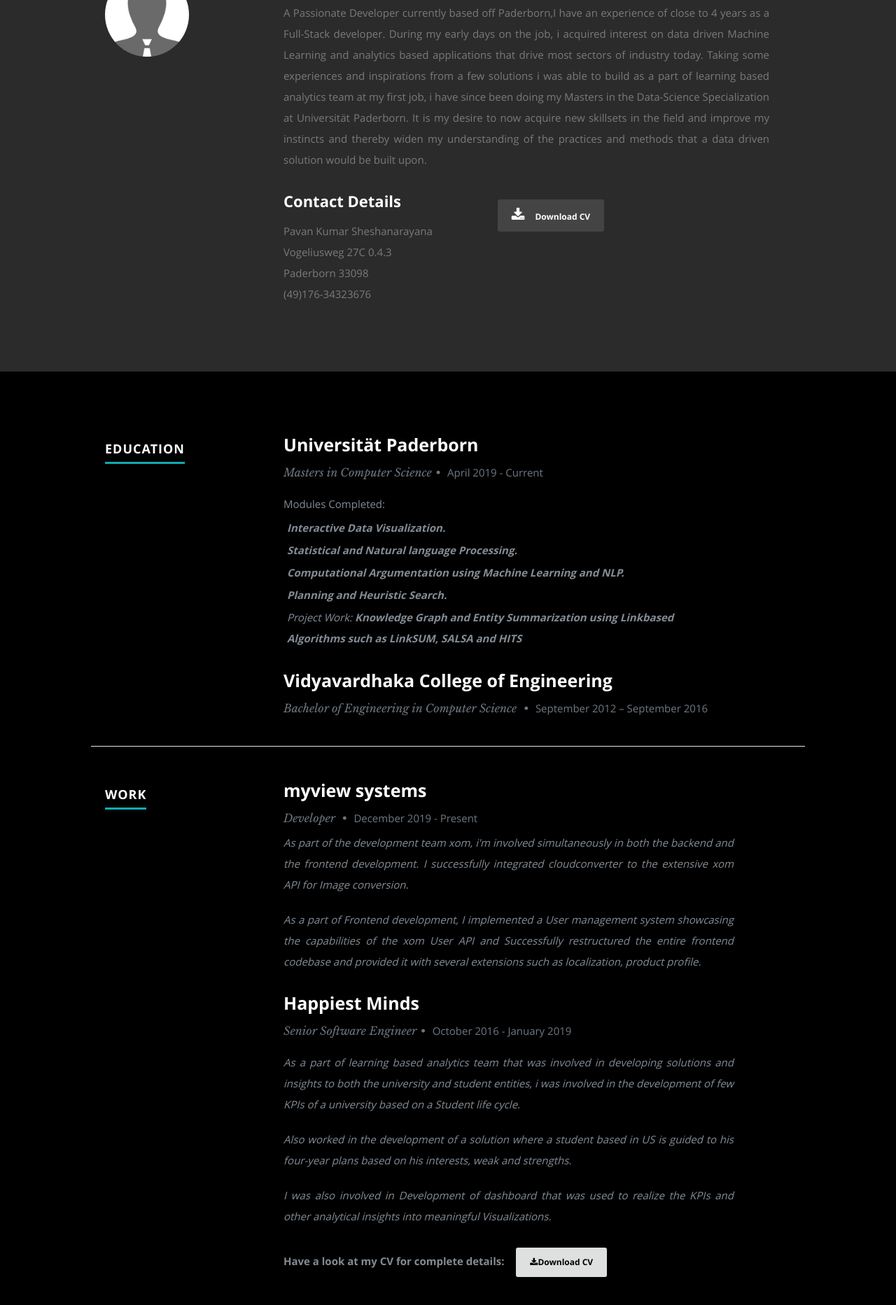
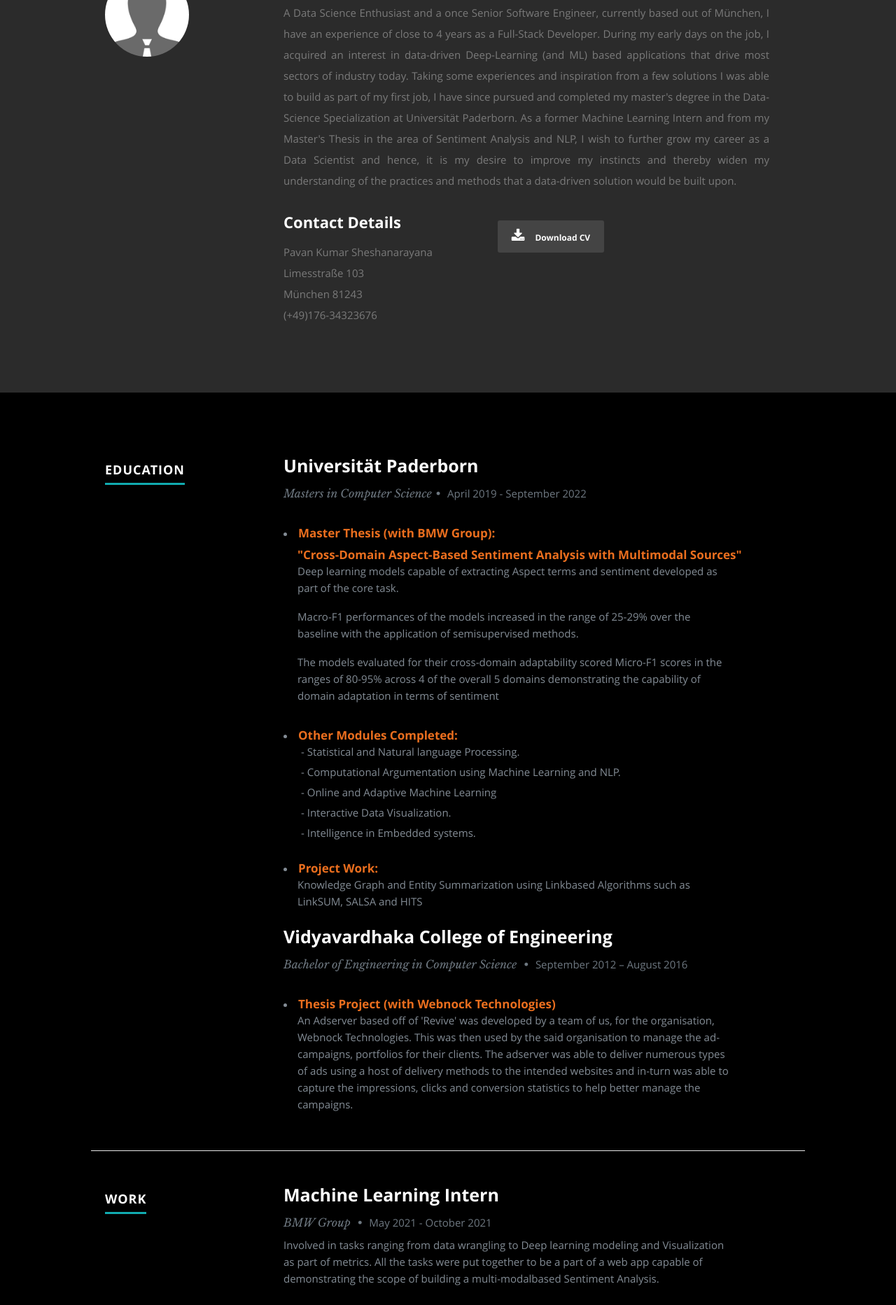
Before and after one commit to Pavansid94/home, a plain HTML site: page index.html in a window 1280 px wide. Shown: the part 935-2800 px from the top of the page at 70% size. Drawn offline with nearby package versions, Linux system fonts and the light colour scheme.

Commit message:
updated cv

```diff
--- a/css/layout.css
+++ b/css/layout.css
@@ -242,7 +242,7 @@ ul#nav li.current a { color: #F06000; }
    overflow: hidden;
 }
 
-#resume a, #resume a:visited  { color: #11ABB0; }
+#resume a, #resume a:visited  { color: #ea6516; }
 #resume a:hover, #resume a:focus { color: #313131; }
 
 #resume h1 {
--- a/index.html
+++ b/index.html
@@ -65,9 +65,9 @@
          <ul id="nav" class="nav">
             <li class="current"><a class="smoothscroll" href="#home">Home</a></li>
             <li><a class="smoothscroll" href="#about">About</a></li>
-	         <li><a class="smoothscroll" href="#resume">CV</a></li>
-            <li><a class="smoothscroll" href="#portfolio">Works</a></li>
-            <li><a class="smoothscroll" href="#contact">Contact</a></li>
+	         <li><a class="smoothscroll" href="#resume">Education & Qualifications</a></li>
+            <li><a class="smoothscroll" href="#portfolio">Other Works</a></li>
+            <li><a class="smoothscroll" href="#contact">Contact Info</a></li>
          </ul> <!-- end #nav -->
 
       </nav> <!-- end #nav-wrap -->
@@ -75,7 +75,7 @@
       <div class="row banner">
          <div class="banner-text">
             <h1 class="responsive-headline"> Pavan Kumar Sheshanarayana</h1>
-            <h3>I'm a <span>Full-Stack developer</span>, <span>with an eye</span> and <span>passion</span> for creating data driven learning based applications. Let's <a class="smoothscroll" href="#about">start scrolling</a>
+            <h3>I'm a <span>Budding Data Science Enthusiast</span>, <span>with an eye</span> and <span>passion</span> for creating data driven learning based applications. Let's <a class="smoothscroll" href="#about">start scrolling</a>
             and learn more <a class="smoothscroll" href="#about">about me</a>.</h3>
             <hr />
             <ul class="social">
@@ -108,7 +108,7 @@
 
             <h2>About Me</h2>
 
-            <p style="text-align: justify;">A Passionate Developer currently based off Paderborn,I have an experience of close to 4 years as a Full-Stack developer. During my early days on the job, i acquired interest on data driven Machine Learning and analytics based applications that drive most sectors of industry today. Taking some experiences and inspirations from a few solutions i was able to build as a part of learning based analytics team at my first job, i have since been doing my Masters in the Data-Science Specialization at Universität Paderborn. It is my desire to now acquire new skillsets in the field and improve my instincts and thereby widen my understanding of the practices and methods that a data driven solution would be built upon.
+            <p style="text-align: justify;">A Data Science Enthusiast and a once Senior Software Engineer, currently based out of München, I have an experience of close to 4 years as a Full-Stack Developer. During my early days on the job, I acquired an interest in data-driven Deep-Learning (and ML) based applications that drive most sectors of industry today. Taking some experiences and inspiration from a few solutions I was able to build as part of my first job, I have since pursued and completed my master's degree in the Data-Science Specialization at Universität Paderborn. As a former Machine Learning Intern and from my Master's Thesis in the area of Sentiment Analysis and NLP, I wish to further grow my career as a Data Scientist and hence, it is my desire to improve my instincts and thereby widen my understanding of the practices and methods that a data-driven solution would be built upon.
             </p>
 
             <div class="row">
@@ -118,9 +118,9 @@
                   <h2>Contact Details</h2>
 					   <p class="address">
 						   Pavan Kumar Sheshanarayana<br>
-						   Vogeliusweg 27C 0.4.3 <br>
-						   Paderborn 33098<br>
-						   <span>(49)176-34323676</span>
+						   Limesstraße 103 <br>
+						   München 81243<br>
+						   <span>(+49)176-34323676</span>
 					   </p>
 
                </div>
@@ -159,21 +159,43 @@
                <div class="twelve columns">
 
                   <h3>Universität Paderborn</h3>
-                  <p class="info">Masters in Computer Science<span>&bull;</span> <em class="date">April 2019 - Current</em></p>
+                  <p class="info">Masters in Computer Science<span>&bull;</span> <em class="date">April 2019 - September 2022</em></p>
 
-                  <p>
-                  Modules Completed:
-				  <ul style="margin-top:-25px">
+				  <p>
+				  <li><b><span style="font-size: 17px;color: #ea6e1e;">Master Thesis (with BMW Group):<br><span style="margin-left:20px;white-space: nowrap">"Cross-Domain Aspect-Based Sentiment Analysis with Multimodal Sources" </span></span></b></li>
+				  <ul style="margin-top:-10px">
 				  <div style="margin-left:5px">
-					<li><b><i>Interactive Data Visualization.</i></b></li>
-					<li><b><i>Statistical and Natural language Processing.</i></b></li>
-					<li><b><i>Computational Argumentation using Machine Learning and NLP.</b></li>
-					<li><b><i>Planning and Heuristic Search.</i></b></li>
-					<li>Project Work: <b><i>Knowledge Graph and Entity Summarization using Linkbased Algorithms such as LinkSUM, SALSA and HITS</b></i></li>
+				  <li style="margin-top:5px;line-height: 18pt;display: flex;text-align: left;margin-left:15px;"><span>Deep learning models capable of extracting Aspect terms and
+				  sentiment developed as part of the core task.</span></li>
+				  <br>
+				  <li style="margin-top:-15px;line-height: 18pt;display: flex;text-align: left;margin-left:15px;">Macro-F1 performances of the models increased in the range of 25-29% over the baseline with the application of semisupervised methods.</li>
+				  <br>
+				  <li style="margin-top:-15px;line-height: 18pt;display: flex;text-align: left;margin-left:15px;">The models evaluated for their cross-domain adaptability scored Micro-F1 scores in the ranges of 80-95% across 4 of the overall 5 domains demonstrating the capability of domain adaptation in terms of sentiment</li>
 					</div>
 					</ul>
-                  </p>
+				  <p>
 
+                  <li><b><span style="font-size: 17px;color:#ea6e1e;">
+                  Other Modules Completed:</span></b></li>
+				  <ul style="margin-top:-10px">
+				  <div style="margin-left:5px">
+					<li style="margin-top:5px;line-height: 18pt;text-indent:20px">- Statistical and Natural language Processing.</li>
+					<li style="margin-top:5px;line-height: 18pt;text-indent:20px">- Computational Argumentation using Machine Learning and NLP.</li>
+					<li style="margin-top:5px;line-height: 18pt;text-indent:20px">- Online and Adaptive Machine Learning
+					</li>
+					<li style="margin-top:5px;line-height: 18pt;text-indent:20px">- Interactive Data Visualization.</li>
+					<li style="margin-top:5px;line-height: 18pt;text-indent:20px">- Intelligence in Embedded systems.</li>
+					<!--<li style="margin-top:5px;line-height: 18pt;text-indent:20px"><i>- Project Work: <b><i>Knowledge Graph and Entity Summarization using Linkbased Algorithms such as LinkSUM, SALSA and HITS</b></i></li>-->
+					</div>
+					</ul>
+                  </li>
+
+				  <li><b><span style="font-size: 17px;color:#ea6e1e;">Project Work: </span></b></li>
+				  <ul style="margin-top:-10px">
+				  <div style="margin-left:5px">
+				  <li style="margin-top:5px;line-height: 18pt;display: flex;text-align: left;margin-left:15px;">Knowledge Graph and Entity Summarization using Linkbased Algorithms such as LinkSUM, SALSA and HITS</li>
+				  </div>
+			      </ul>
                </div>
 
             </div> <!-- item end -->
@@ -183,7 +205,16 @@
                <div class="twelve columns">
 
                   <h3>Vidyavardhaka College of Engineering</h3>
-                  <p class="info">Bachelor of Engineering in Computer Science <span>&bull;</span> <em class="date">September 2012 – September 2016</em></p>
+                  <p class="info">Bachelor of Engineering in Computer Science <span>&bull;</span> <em class="date">September 2012 – August 2016</em></p>
+
+				  <p>
+				  <li><b><span style="font-size: 17px;color:#ea6e1e;">Thesis Project (with Webnock Technologies)</span></b></li>
+				  <ul style="margin-top:-10px">
+				  <div style="margin-left:5px">
+				  <li style="margin-top:5px;line-height: 18pt;display: flex;text-align: left;margin-left:15px;"><span>An Adserver based off of 'Revive' was developed by a team of us, for the organisation, Webnock Technologies. This was then used by the said organisation to manage the ad-campaigns, portfolios for their clients. The adserver was able to deliver numerous types of ads using a host of delivery methods to the intended websites and in-turn was able to capture the impressions, clicks and conversion statistics to help better manage the campaigns.</span></li>
+					</div>
+					</ul>
+				  <p>
 
                </div>
 
@@ -204,20 +235,33 @@
 
          <div class="nine columns main-col">
 
+		 <div class="row item">
+
+               <div class="twelve columns">
+
+                  <h3>Machine Learning Intern</h3>
+                  <p class="info">BMW Group <span>&bull;</span> <em class="date">May 2021 - October 2021</em></p>
+
+                  <p style="margin-top:-10px;text-align: justify;line-height: 18pt;display: flex;text-align: left;">Involved in tasks ranging from data wrangling to Deep learning modeling and Visualization as part of metrics. All the tasks were put together to be a part of a web app capable of demonstrating the scope of building a multi-modalbased Sentiment Analysis.
+				  </p>
+				  <p style="margin-top:-10px;text-align: justify;display: flex;text-align: left;line-height: 18pt;">
+				  To analyze sentiment and recognize emotion as part of the above, two different models (NLP and Computer visionbased) from different modalities were trained and incorporated.
+				  </p>
+
+
+               </div>
+
+            </div> <!-- item end -->
+
             <div class="row item">
 
                <div class="twelve columns">
 
-                  <h3>myview systems</h3>
-                  <p class="info">Developer <span>&bull;</span> <em class="date">December 2019 - Present</em></p>
+                  <h3>Software Developer</h3>
+                  <p class="info">Myview systems <span>&bull;</span> <em class="date">December 2019 - April 2021</em></p>
 
-                  <p style="margin-top:-10px;text-align: justify;">
-
-				  As part of the development team xom, i'm involved simultaneously in both the backend and the frontend development. I successfully integrated cloudconverter to the extensive xom API for Image conversion.
-				  </p>
-				  <p style="margin-top:-10px;text-align: justify;">
-				  As a part of Frontend development, I implemented a User management system showcasing the capabilities of the xom User API and Successfully restructured the entire frontend codebase and provided it with 	several extensions such as localization, product profile.
-
+                  <p style="margin-top:-10px;text-align: justify;display: flex;text-align: left;line-height: 18pt;">
+                 	Worked as a full stack developer in integrating cloudconvert to the product 'xom' and was also involved in the maintenance of the xom API with simultaneous development of its client application.
 				  </p>
 
                </div>
@@ -228,17 +272,17 @@
 
                <div class="twelve columns">
 
-                  <h3>Happiest Minds</h3>
-                  <p class="info">Senior Software Engineer<span>&bull;</span> <em class="date">October 2016 - January 2019</em></p>
+                  <h3>Senior Software Engineer</h3>
+                  <p class="info">Happiest Minds<span>&bull;</span> <em class="date">October 2016 - January 2019</em></p>
 
-                  <p style="text-align: justify;">
-                   As a part of learning based analytics team that was involved in developing solutions and insights to both the university and student entities, i was involved in the development of few KPIs of a university based on a Student life cycle.
+                  <p style="text-align: justify;display: flex;text-align: left;line-height: 18pt;">
+                   Development of a few rich Key Performance Indicators (KPIs) for a university entity on a 'Student life cycle' from Cassandra Datalake.
 				   </p>
-				   <p style="margin-top:-10px;text-align: justify;">
-				   Also worked in the development of a solution where a student based in US is guided to his four-year plans based on his interests, weak and strengths.
+				   <p style="margin-top:-10px;text-align: justify;display: flex;text-align: left;line-height: 18pt;">
+				   Development of a solution for a student entity to guide him on his four-year study plans (link-based Analytical algorithms employed, an ongoing POC at the time of departing with the company).
 				   </p>
-				   <p style="margin-top:-10px;text-align: justify;">
-				   I was also involved in Development of dashboard that was used to realize the KPIs and other analytical insights into meaningful Visualizations.
+				   <p style="margin-top:-10px;text-align: justify;display: flex;text-align: left;line-height: 18pt;"><!--text-indent:20px; -->
+				   Analytical showcase comprising various visualizations and metrics from multiple backend KPI microservices brought up as dashboard widgets.
                   </p>
 
 				  <p><b>Have a look at my CV for complete details:</b>
@@ -263,17 +307,23 @@
 
          <div class="nine columns main-col">
 
-            <p>I'm a Full-Stack Developer with keen interest in getting into developing Data driven solutions. With some experience in how an analytics based project team functions and the learnings from my current Masters program, i'm looking forward to expand the skillsets that i have thereby widening the understanding of the practices and methods of how a Data driven solutions are carried out.
+            <p>Starting my career in Full-Stack Development in an analytics team, I developed a keen interest in getting into developing Data-driven solutions. I have since completed the above-mentioned modules in my Master's Studies at Universität Paderborn. I have also completed the Deep Learning course (from Coursera and Andrew Ng) and recently finished my Thesis in the area of Aspect-based Sentiment Analysis & NLP. </p>
+
+			<p>Along with building solutions with python over the last couple of years, I also bring my experiences in Java and Angular (& JavaScript) from my earlier years in the Industry. I am also familiar with the cloud services such as AWS and Azure. That said, I believe I can quickly familiarize myself with changing needs and norms of the Field since adaptability is of great essence. Hence, with close to two years of experience in all things NLP and further fundamental acquaintances in the other areas of Deep Learning (and ML), I believe and hope that I can build on the essential skill-sets that are integral to Data-driven solutions.</p>
+
+			<p>Complete info regarding the tech stacks that I have worked on over the years can be found in my CV <a href="./Pavan_CV_latest.pdf" download="Pavan_CV.pdf" target="_blank" style="color: #ea6516;">here!</a>
+
+
             </p>
 
 				<div class="bars">
 
 				   <ul class="skills">
-					   <li><span class="bar-expand java"></span><em>Java (Spring)</em></li>
-                  <li><span class="bar-expand python"></span><em>Python (Tensorflow, scikit-learn, pandas and numpy)</em></li>
-						<li><span class="bar-expand angular"></span><em>Angular</em></li>
-						<li><span class="bar-expand css"></span><em>CSS</em></li>
-						<li><span class="bar-expand html5"></span><em>HTML5</em></li>
+				   <li><span class="bar-expand java" style="white-space: nowrap"></span><em>Python (Pytorch, TensorFlow, scikit-learn, pandas & numpy)</em></li>
+					<li><span class="bar-expand java"></span><em>Java (Spring)</em></li>
+                  	<li><span class="bar-expand java"></span><em>Angular & Javascript</em></li>
+					<!--<li><span class="bar-expand css"></span><em>CSS</em></li>
+					<li><span class="bar-expand html5"></span><em>HTML5</em></li>-->
                   </ul>
 
 				</div><!-- end skill-bars -->
@@ -293,7 +343,7 @@
 
          <div class="twelve columns collapsed">
 
-            <h1>Check Out Some of My Works.</h1>
+            <h1>Check Out Some of My Projects and Other Works.</h1>
 
             <!-- portfolio-wrapper -->
             <div id="portfolio-wrapper" class="bgrid-quarters s-bgrid-thirds cf">
@@ -641,9 +691,9 @@
 					   <h4>Address and Phone</h4>
 					   <p class="address">
 						   Pavan Kumar Sheshanarayana<br>
-						   Vogeliusweg 27C 0.4.3 <br>
-						   Paderborn 33098<br>
-						   <span>(49)176-34323676</span>
+						   Limesstraße 103 <br>
+						   München 81243<br>
+						   <span>(+49)176-34323676</span>
 					   </p>
 
 				   </div>
```
